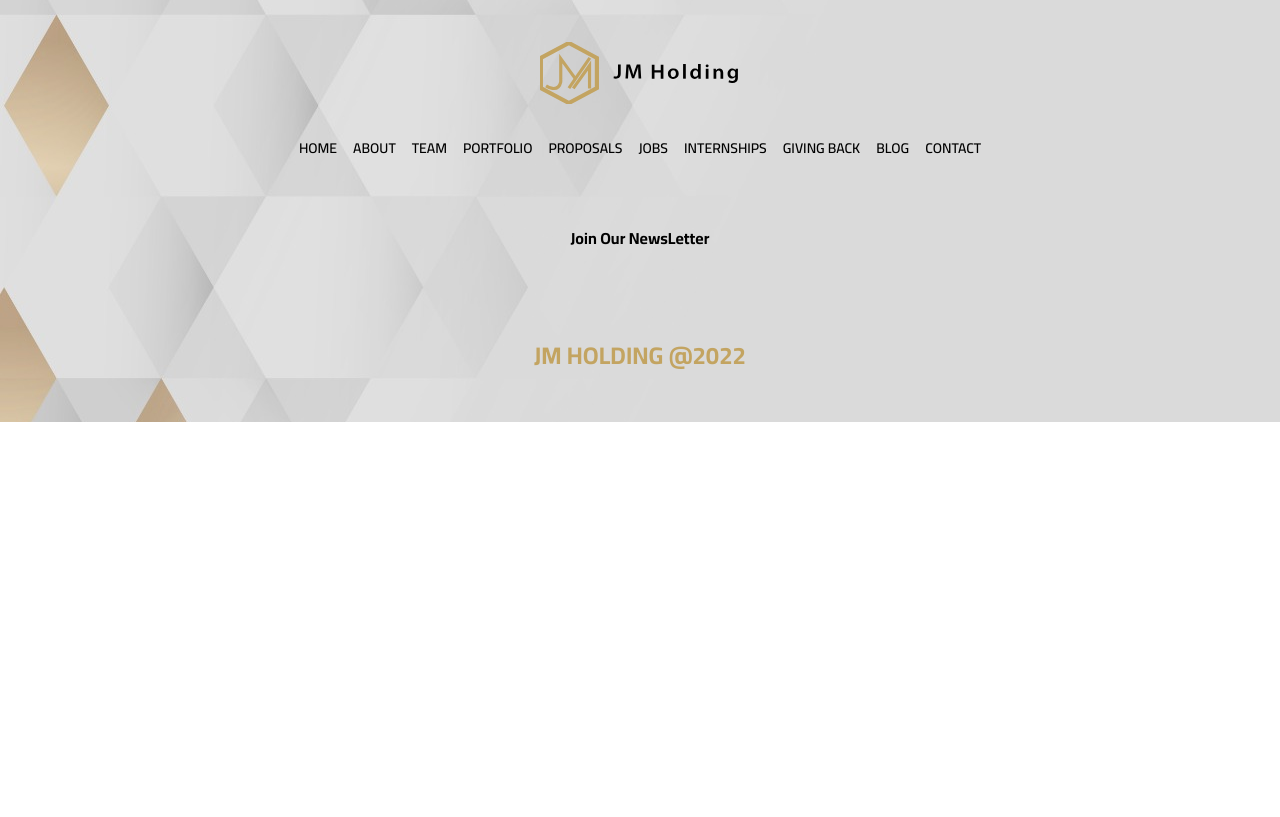
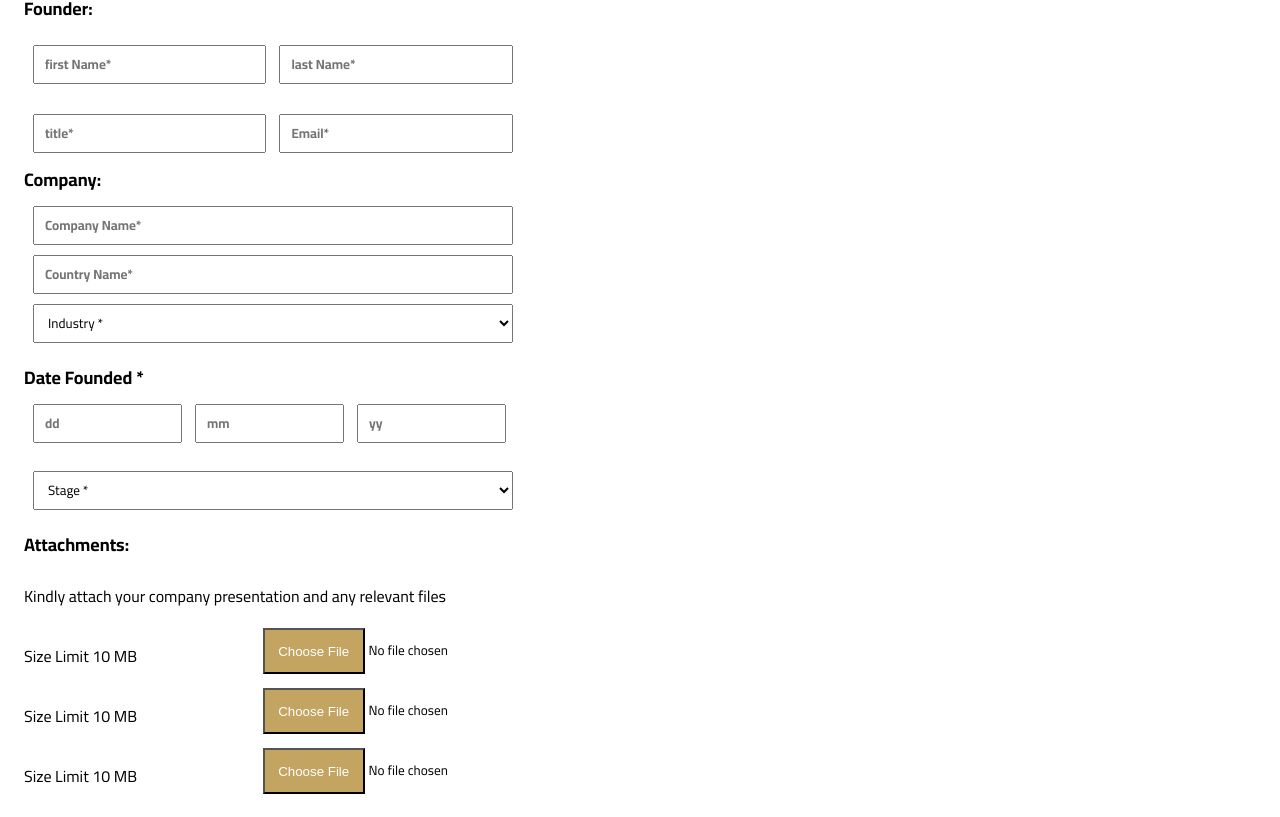
Before and after one commit to Mohamed22221/JM-HOLDER, a React (Create React App) app: page /proposal in a window 1280 px wide. Shown: the part 1332-2149 px from the top of the page. Before the commit the page ends 1754 px from the top, so only its background shows below. Built offline with nearby package versions, Linux system fonts and the light colour scheme; what react-google-maps would draw is missing.

Commit message:
proposal

```diff
--- a/src/Components/Proposals/Submission.js
+++ b/src/Components/Proposals/Submission.js
@@ -12,12 +12,88 @@ const Submission = () => {
                 <p>JM-HOLDING is a Venture Capital firm that looks to invest and empower entrepreneurs globally. We are excited to see entrepreneurs from many walks of life reach out to us with their ideas, and we relish the opportunity to learn more about their venture.</p>
                 <p>JM-HOLDING  investment mandate is to make equity and equity-like investments in high-growth businesses with preference to invest alongside other venture capital funds. With this in mind, we have specified certain decision criteria for our investments in order to ensure the maximum likelihood of success:</p>
                 <div className='item-ul'>
-
                     <span>-Team – The company has a complete core team with a relevant track record.</span>
                     <span>-Operations/Financials – The company has been operating for at least two full years, currently revenue generating, and with an attractive financial history.</span>
                     <span>-Market Size –   The company’s addressable market is sufficiently large to sustain high potential startups while displaying clear growth.</span>
                     <span>-Exit Strategy – The company has a clear viable exit strategy with a reasonable expectation of a high return on investment over a 3-5 years.</span>
                 </div>
+                <form>
+                    <>
+                    <label>Founder:</label>
+                    <div className='two-input'>
+                        <input placeholder='first Name*' type="text" />
+                        <input placeholder='last Name*' type="text" />
+                    </div>
+                    <div className='two-input'>
+                        <input placeholder='title*' type="text" />
+                        <input placeholder='Email*' type="email" />
+                    </div>
+                    </>
+                    <div className='one-input'>
+                    <label>Company:</label>
+                    <input placeholder='Company Name*' type="text" />
+                    <input placeholder='Country Name*' type="text" />
+                    <select name="cindustry" class="form-control">
+						<option hidden="">Industry *</option>
+						<option value="Artificial Intelligence ">Artificial Intelligence  </option>
+						<option value="Biotechnology">Biotechnology </option>
+						<option value="E-Commerce">E-commerce</option>
+						<option value="EduTech">EduTech</option>
+						<option value="Employment service">Employment service</option>
+						<option value="Fintech">Fintech </option>
+						<option value="Hardware">Hardware </option>
+						<option value="Healthcare">Healthcare </option>
+						<option value="Logistics and Transportation">Logistics and Transportation </option>
+						<option value="Marketplace">Marketplace </option>
+						<option value="Media and Entertainment">Media and Entertainment </option>
+						<option value="Mobile Application">Mobile Application </option>
+						<option value="On Demand">On Demand </option>
+						<option value="Retail">Retail </option>
+						<option value="Security">Security </option>
+						<option value="Software">Software </option>
+						<option value="Trave /Tourism">Trave /Tourism </option>
+						<option value="VR/AR">VR/AR </option>
+						<option value="Other">Other </option>
+					</select>
+                    </div>
+                    <div className='date-input'>
+                        <label>Date Founded *</label>
+                        <div>
+                            <input placeholder='dd' />
+                            <input placeholder='mm' />
+                            <input placeholder='yy' />
+                        </div>
+                    </div>
+                    <div className='one-input'>
+                    <select name="stage" class="form-control">
+						<option hidden="">Stage *</option>
+						<option value="Seed Capital">Seed Capital </option>
+						<option value="Startup Capital">Startup Capital</option>
+						<option value="Early stage Capital">Early Stage Capital</option>
+						<option value="Expansion Capital">Expansion Capital</option>
+						<option value="Bridge/ Pre IPO Stage">Bridge/ Pre IPO Stage</option>
+					</select>
+                    </div>
+                    <div className='Attachments'>
+                        <label>Attachments:</label>
+                        <p>Kindly attach your company presentation and any relevant files</p>
+                        <div className='file-Attachments'>
+                            <p>Size Limit 10 MB</p>
+                            <input type="file" />
+                        </div>
+                        <div className='file-Attachments'>
+                            <p>Size Limit 10 MB</p>
+                            <input type="file" />
+                        </div>
+                        <div className='file-Attachments'>
+                            <p>Size Limit 10 MB</p>
+                            <input type="file" />
+                        </div>
+                    </div>
+                    <div className='button'>
+                        <button>Submit</button>
+                    </div>
+                </form>
             </StyleSectionSubmation>
         </Container>
     </ManiStyleSectionSubmation>
@@ -48,6 +124,88 @@ margin: 30px 0 10px 0 ;
             }
         }
     }
+    form{
+        width: 40%;
+        display: flex;
+        flex-wrap: wrap;
+        flex-direction: column;
+        margin: 10px 0;
+        padding: 20px 0;
+        @media (max-width:780px) {
+            width: 100%;
+        }
+        label{
+            font-weight: bold;
+            font-size: 18px;
+        }
+        input  {
+
+            ::placeholder{
+                font-weight: bold;
+            }
+        }
+        .two-input{
+            margin: 10px 0;
+            display: flex;
+            justify-content: space-between;
+            input{
+                width: 100%;
+                margin: 10px 4px 0px 9px;
+                padding: 5px 0px 5px 10px;
+            }
+        }
+        .one-input{
+            display: flex;
+            flex-direction: column;
+
+            input , select{
+
+                margin: 10px 4px 0px 9px;
+                padding: 5px 0px 5px 10px;
+            }
+
+        }
+        .date-input{
+            margin: 18px 0;
+
+            input{
+                padding: 5px 0px 5px 10px;
+                margin: 10px 4px 0px 9px;
+                @media (max-width:500px) {
+                width: 80px;
+            }
+            }
+        }
+        .Attachments{
+            margin: 18px 0;
+            .file-Attachments{
+                display: flex;
+                align-items: center;
+                justify-content: space-between;
+                input{
+                    ::-webkit-file-upload-button {
+                    background: var(--primary-color);
+                    color: white;
+                    padding: 1em;
+                    }
+                }
+            }
+        }
+        .button{
+            button{
+                all: unset;
+                padding: 5px 48px;
+                border: 1px solid ;
+                cursor: pointer;
+                border-radius: 4px;
+                transition: 0.5s;
+                :hover{
+                    background-color: var(--primary-color);
+                    color: white;
+                }
+            }
+        }
+    }
 
 @media (max-width:400px) {
     h1{
```
